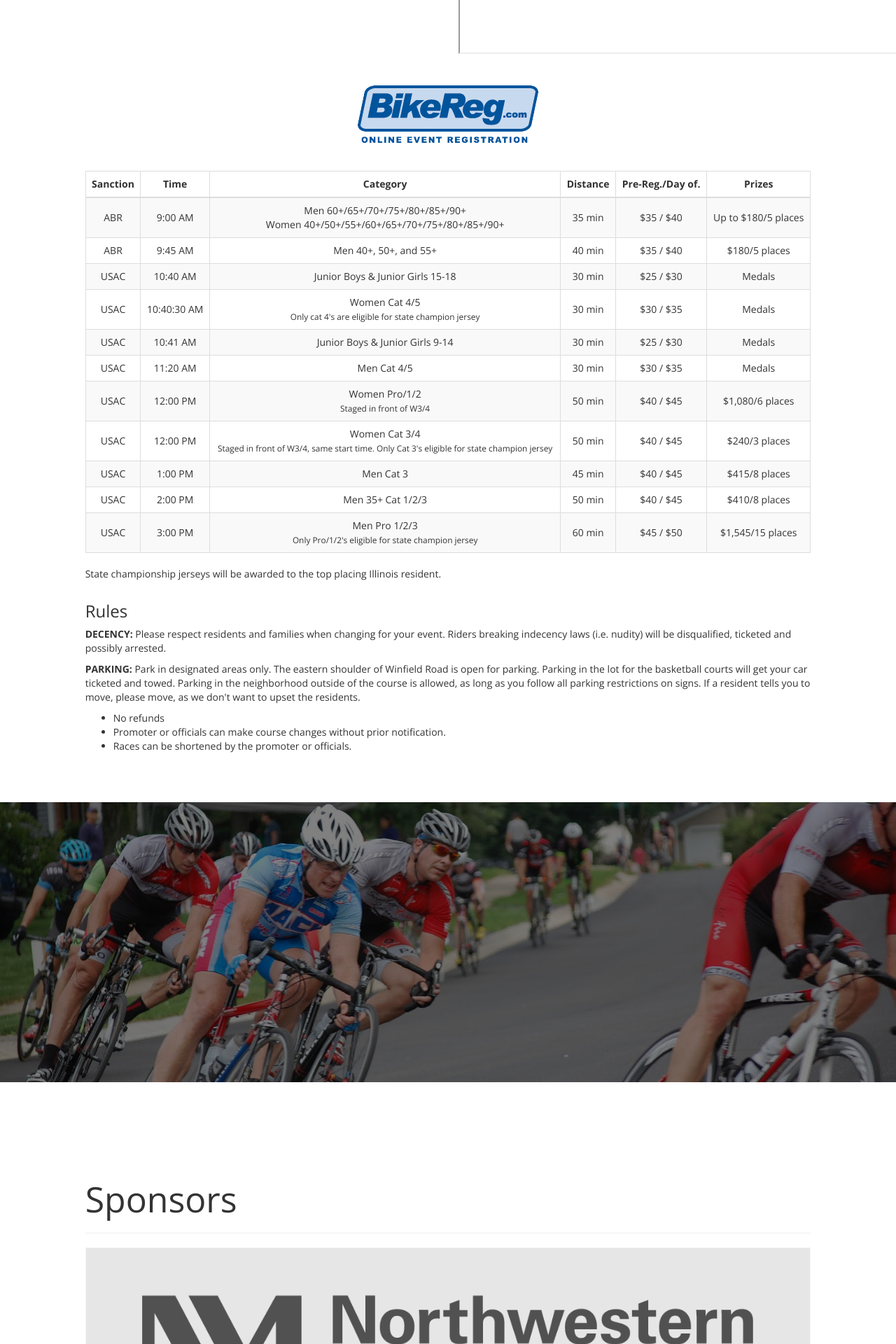
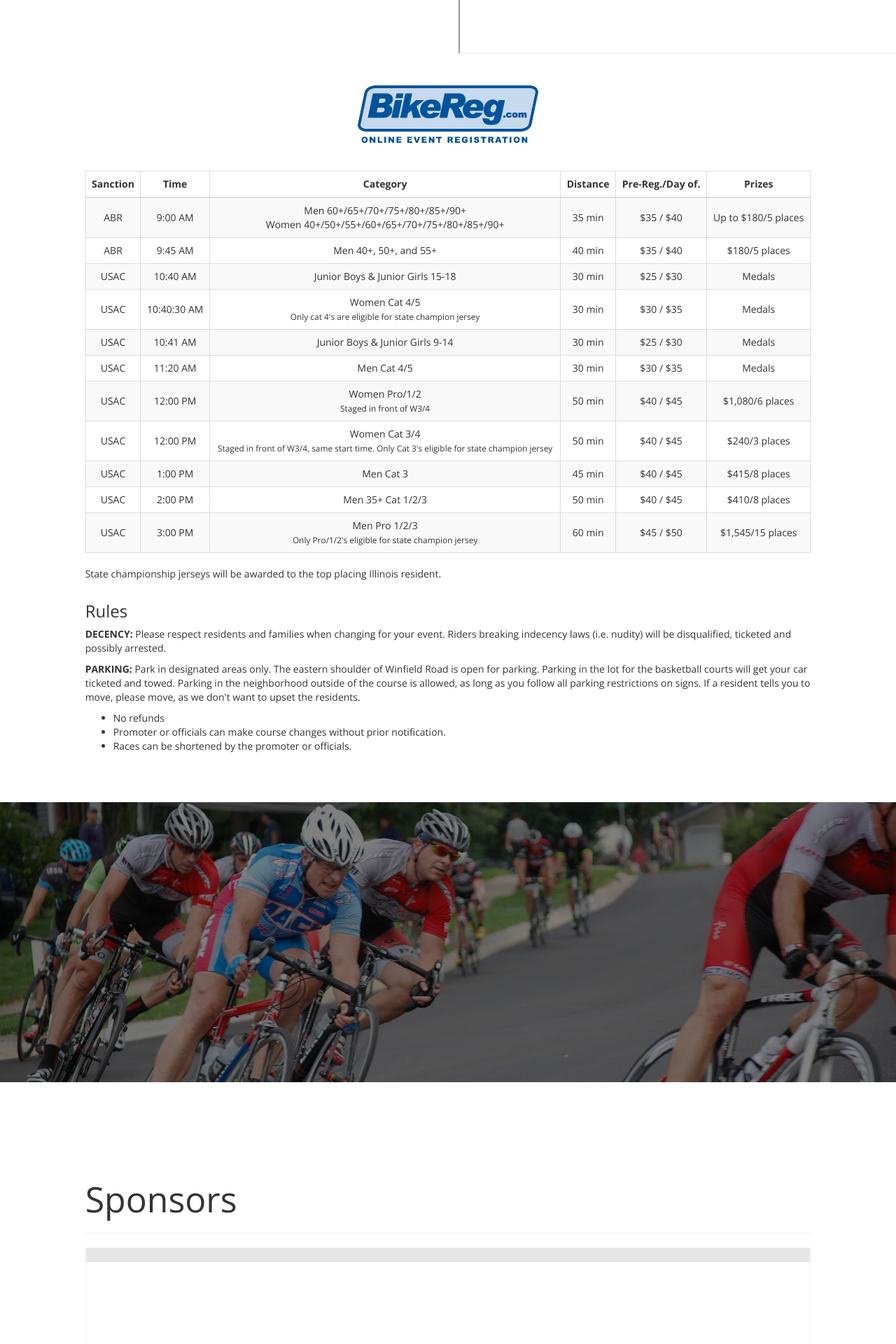
Before and after one commit to winfieldcriterium/winfieldcriterium.github.io, a Jekyll site: the page built from index.html, in a window 1280 px wide. Shown: the part 4480-6400 px from the top of the page at 70% size. Built offline with Jekyll 4.4.1, drawn with Linux system fonts in a browser that asks for light colours; nearby versions of some CDN libraries; Markdown is read by kramdown in place of the engine named in the settings; grey boxes are pictures that could not be loaded.

Commit message:
sponsors

```diff
--- a/index.html
+++ b/index.html
@@ -342,6 +342,9 @@
     <h1>Sponsors</h1>
     <hr />
     <div class="col-sm-12 sponsor">
+      <img src="/assets/img/sponsors.jpg" alt="Sponsors" class="img-responsive"/>
+    </div>
+<!--
       <a href="http://www.nw.org/" title="Northwestern Medicine">
         <img src="/assets/img/sponsors/northwestern.png" alt="Northwestern Medicine" class="img-responsive" />
       </a>
@@ -365,7 +368,6 @@
         <img src="/assets/img/sponsors/orange_sm.png" alt="Orange Home Services" class="img-responsive">
       </a>
     </div>
-    <!--
     <div class="col-sm-4 sponsor">
       <a href="http://www.plumandivyevents.com/" title="Plum &amp; Ivy">
         <img src="/assets/img/sponsors/plumandivy.png" alt="Plum &amp; Ivy" class="img-responsive">
@@ -378,7 +380,6 @@
     </div>
     -->
   </div>
-</div>
 </div>
 <!--
 <div class="row">
```
Also changed, not shown: assets/img/sponsors.jpg (added).
